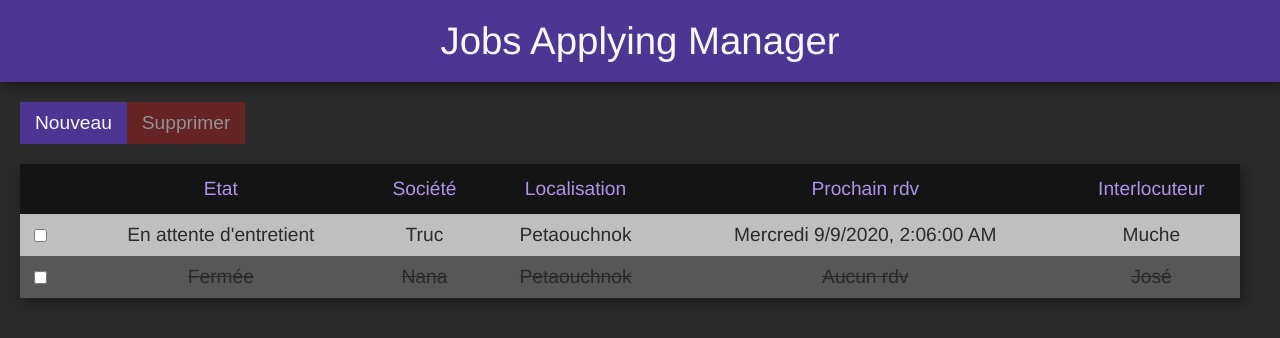
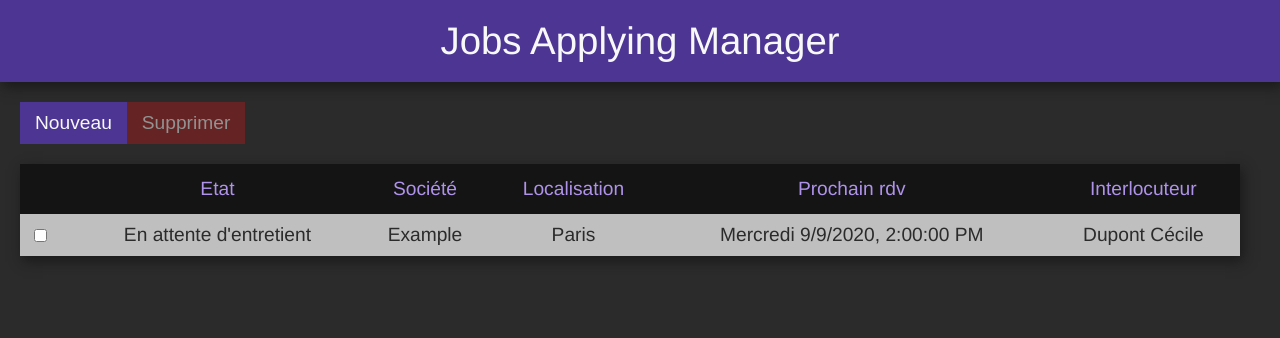
Before and after one commit to ShayanSteins/jobs-applying-manager, a Vue app: page / in a window 1280 px wide. Shown: the top 338 px of the page. Built offline with nearby package versions, Linux system fonts and the light colour scheme.

Commit message:
Correction bug date historique Remplissage du ReadMe Nettoyage du data.js

```diff
--- a/assets/data.js
+++ b/assets/data.js
@@ -2,64 +2,35 @@ export var jsonDatas = [
   {
     "id": "Ida5416918-a08f-4297-a1f7-4a7b85db02b4",
     "etat": "Nouvelle",
-    "societe": "Truc",
-    "interlocuteur": "Muche",
-    "localisation": "Petaouchnok",
-    "technos": "JS, XML, truc, bidule",
+    "societe": "Example",
+    "interlocuteur": "Dupont Cécile",
+    "localisation": "Paris",
+    "technos": "NodeJS, VueJS",
     "closed": false,
     "dates": [
       {
         "id": 0,
         "type": "Postulation",
-        "date": "2020-09-09T02:06",
+        "date": "2020-09-09T14:00",
         "retour": true
       },
       {
         "id": 2,
         "type": "Entretient RH",
-        "date": "2020-10-28T02:06",
+        "date": "2021-10-28T18:00",
         "retour": false
       }
     ],
     "liens": "http://google.com",
-    "notes": "TATATTATATATAT",
+    "notes": "Ceci est une piste d'example",
     "historique": [
       {
-        "date": "2020-09-03T13:06:35.216Z",
-        "modif": "Création de la piste 0"
+        "date": "2020-09-03T13:06:35",
+        "modif": "Création de la piste"
       },
       {
-        "date": "2020-09-09T13:06:35.216Z",
-        "modif": "Modification de la Société 'Turc' à 'Truc'"
-      }
-    ]
-  },
-  {
-    "id": "Id40a28840-6ac2-443e-b89a-a463380e3b09",
-    "etat": "Nouvelle",
-    "societe": "Nana",
-    "interlocuteur": "José",
-    "localisation": "Petaouchnok",
-    "technos": "truc, bidule",
-    "closed": true,
-    "dates": [
-      {
-        "id": 3,
-        "type": "Postulation",
-        "date": "2020-09-04T02:06",
-        "retour": true
-      }
-    ],
-    "liens": "http://google.com",
-    "notes": "TATATTATATATAT",
-    "historique": [
-      {
-        "date": "2020-09-07T13:06:35.216Z",
-        "modif": "Création de la piste 1"
-      },
-      {
-        "date": "2020-09-10T13:06:35.216Z",
-        "modif": "Modification de la Société 'Turc' à 'Truc'"
+        "date": "2020-09-09T10:00:00",
+        "modif": "Modification du champ : Société"
       }
     ]
   }
--- a/src/components/PopIn.vue
+++ b/src/components/PopIn.vue
@@ -1,9 +1,5 @@
 <template>
-  <div
-    class="shadowBox"
-    name="shadowBox"
-    @click="(e) => {if(e.target.classList[0] === 'shadowBox') $emit('close')}"
-  >
+  <div class="shadowBox" name="shadowBox" @click="(e) => { if(e.target.classList[0] === 'shadowBox') $emit('close') }">
     <div class="popin shadow" :id="piste.id">
       <h1 v-if="isNewItem">Création de la piste</h1>
       <h1 v-else>Détails de la piste</h1>
@@ -28,11 +24,7 @@
         <div class="histContainer" v-if="piste.historique">
           <h2>Historique</h2>
           <div class="histSubContainer">
-            <HistoriqueLine
-              v-for="histo in piste.historique"
-              :key="histo.date.toString()"
-              :histo="histo"
-            ></HistoriqueLine>
+            <HistoriqueLine v-for="histo in piste.historique" :key="histo.date.toString()" :histo="histo"></HistoriqueLine>
           </div>
         </div>
         <div class="buttonContainer">
@@ -107,9 +99,9 @@ export default {
       e.preventDefault();
 
       // Gestion de l'historique
-      if(this.isNewItem) {
+      if (this.isNewItem) {
         this.piste.historique = [{
-          date: new Date,
+          date: new Date().toISOString().split('T')[0] + 'T' + new Date().toLocaleTimeString(),
           modif: "Création de la piste."
         }]
       }
@@ -117,10 +109,10 @@ export default {
         const modifs = deepComparison(this.piste, this.pisteToModify)
         let singPluriel = "du champ"
 
-        if ( modifs.length > 0 ) {
-          if ( modifs.length > 1 ) singPluriel = "des champs"
+        if (modifs.length > 0) {
+          if (modifs.length > 1) singPluriel = "des champs"
           this.piste.historique.push({
-            date: new Date,
+            date: new Date().toISOString().split('T')[0] + 'T' + new Date().toLocaleTimeString(),
             modif: `Modification ${singPluriel} : ${modifs}`
           })
         }
--- a/src/index.html
+++ b/src/index.html
@@ -2,6 +2,7 @@
 
 <head>
   <meta name="viewport" content="width=device-width, initial-scale=1">
+  <meta charset="UTF-8">
 
 </head>
 <body>
```
Also changed, not shown: 1 other file (tests, documents, lock files or other folders).
